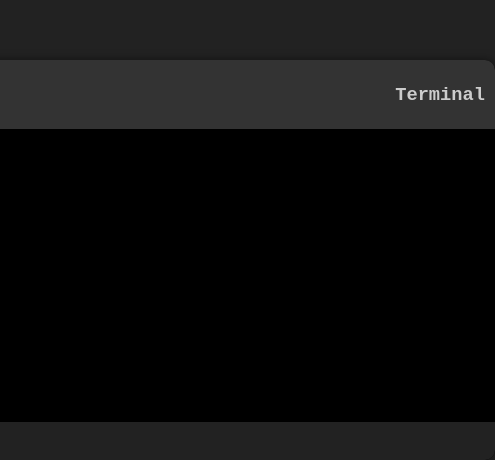
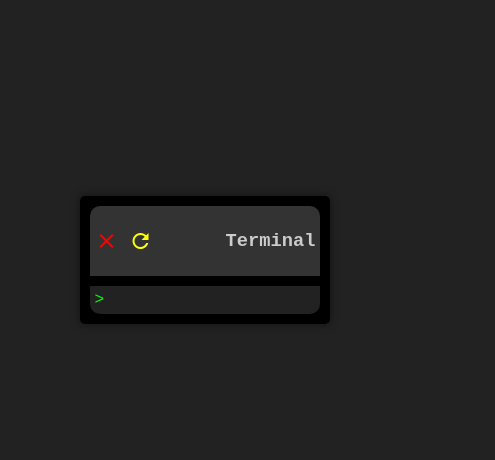
Before and after one commit to Medve-d/ISITECH-L2-infra-dev-grp-4, a React (Create React App) app in the folder terminal/: page / in a window 390 px wide. Shown: the part 162-622 px from the top of the page, 495 px wide, since content can reach past the window. Built offline with nearby package versions, Linux system fonts and the light colour scheme.

Commit message:
Rajout de la responcive

```diff
--- a/terminal/src/index.css
+++ b/terminal/src/index.css
@@ -1,7 +1,4 @@
-
 @import url('https://fonts.googleapis.com/icon?family=Material+Icons');
-
-
 
 html, body {
   height: 100%;
@@ -10,12 +7,15 @@ html, body {
   align-items: center;
   justify-content: center;
   background-color: #222;
+  font-size: 16px; /* Base font size */
 }
-/* src/components/Navbar.css */
+
+/* Navbar */
 .navbar {
   background-color: #333;
   color: #fff;
   padding: 10px 20px;
+  width: 100%;
 }
 
 .navbar-container {
@@ -50,7 +50,7 @@ html, body {
   text-decoration: underline;
 }
 
-
+/* Terminal */
 .terminal {
   background-color: #000;
   color: #0f0;
@@ -129,3 +129,67 @@ html, body {
   font-family: inherit;
   flex-grow: 1;
 }
+
+/* Responsive Design */
+
+/* Small devices (tablets, 600px and below) */
+@media (max-width: 600px) {
+  .navbar-logo {
+    font-size: 20px;
+  }
+
+  .navbar-menu {
+    flex-direction: column;
+    align-items: center;
+  }
+
+  .navbar-item {
+    margin-left: 0;
+    margin-bottom: 10px;
+  }
+
+  .navbar-link {
+    font-size: 16px;
+  }
+
+  .terminal {
+    width: 100%;
+    height: auto;
+  }
+
+  .output-area {
+    padding: 10px;
+  }
+
+  .input-area {
+    padding: 10px;
+  }
+}
+
+/* Extra small devices (phones, 480px and below) */
+@media (max-width: 480px) {
+  .navbar-logo {
+    font-size: 18px;
+  }
+
+  .navbar-link {
+    font-size: 14px;
+  }
+
+  .terminal {
+    padding: 10px;
+    border-radius: 5px;
+  }
+
+  .fakeMenu {
+    padding: 5px;
+  }
+
+  .output-area {
+    padding: 5px;
+  }
+
+  .input-area {
+    padding: 5px;
+  }
+}
```
Also changed, not shown: 2 other files (tests, documents, lock files or other folders).
